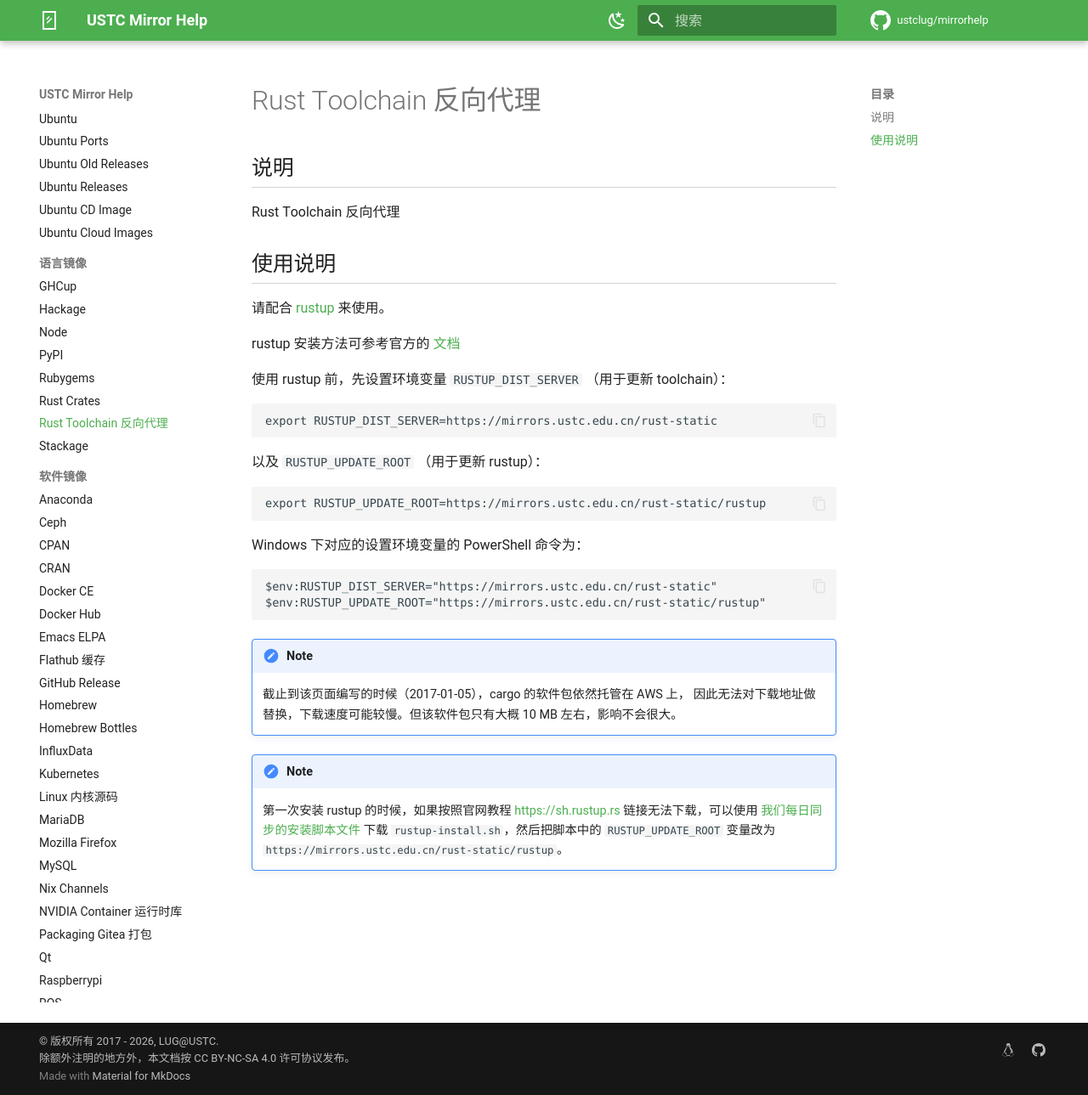
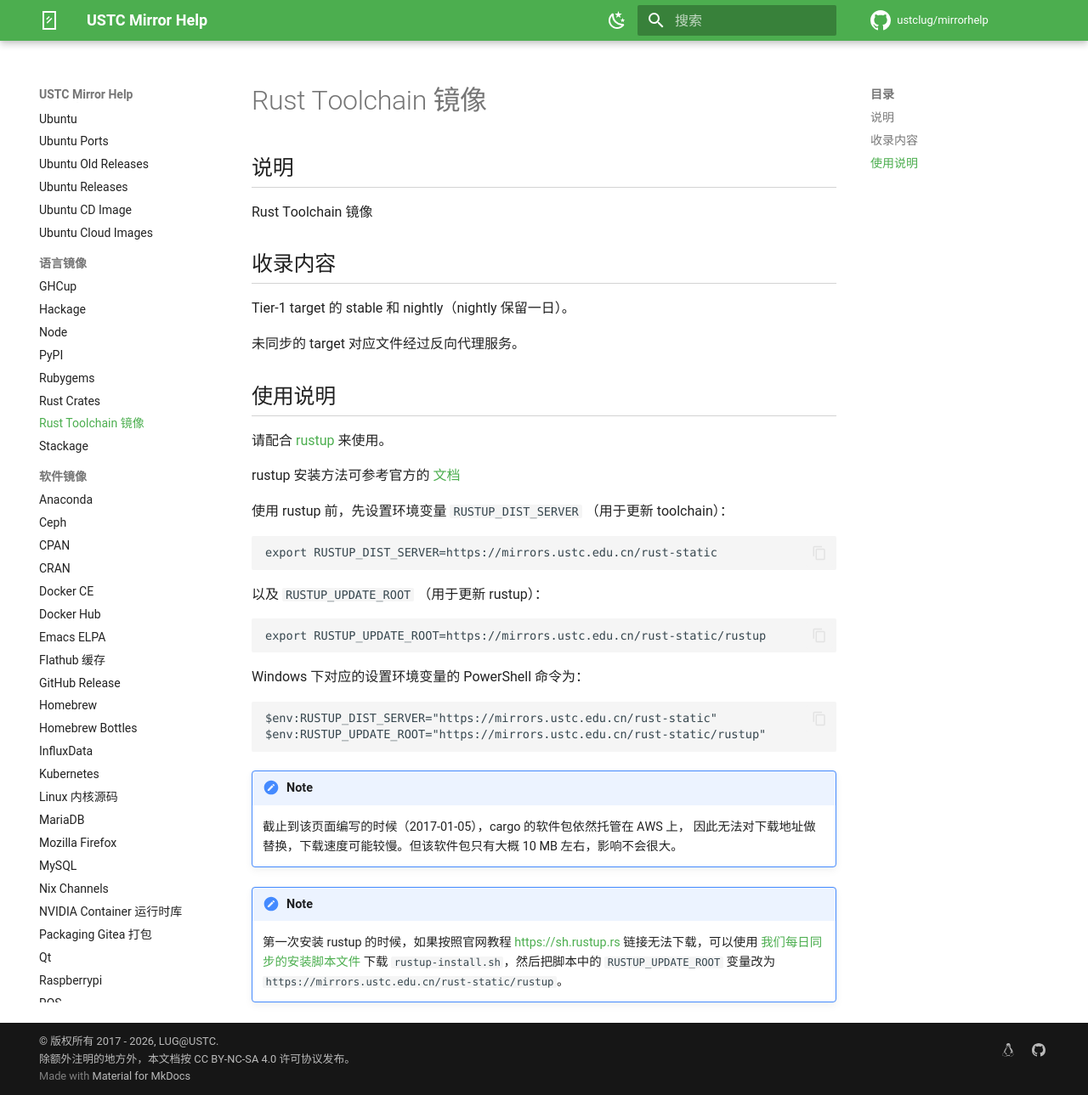
Before and after one commit to ustclug/mirrorhelp, an MkDocs documentation site: the page built from docs/rust-static.md, in a window 1280 px wide and 1289 px high. Shown: the whole window at 85% size. Built offline with MkDocs 1.6.1 and Material for MkDocs 9.7.7, drawn with Linux system fonts in a browser that asks for light colours; comment, search, counter and statistics services are not loaded.

Commit message:
rust-static: Update status

```diff
--- a/docs/rust-static.md
+++ b/docs/rust-static.md
@@ -1,8 +1,14 @@
-# Rust Toolchain 反向代理
+# Rust Toolchain 镜像
 
 ## 说明
 
-Rust Toolchain 反向代理
+Rust Toolchain 镜像
+
+## 收录内容
+
+Tier-1 target 的 stable 和 nightly（nightly 保留一日）。
+
+未同步的 target 对应文件经过反向代理服务。
 
 ## 使用说明
 
```
